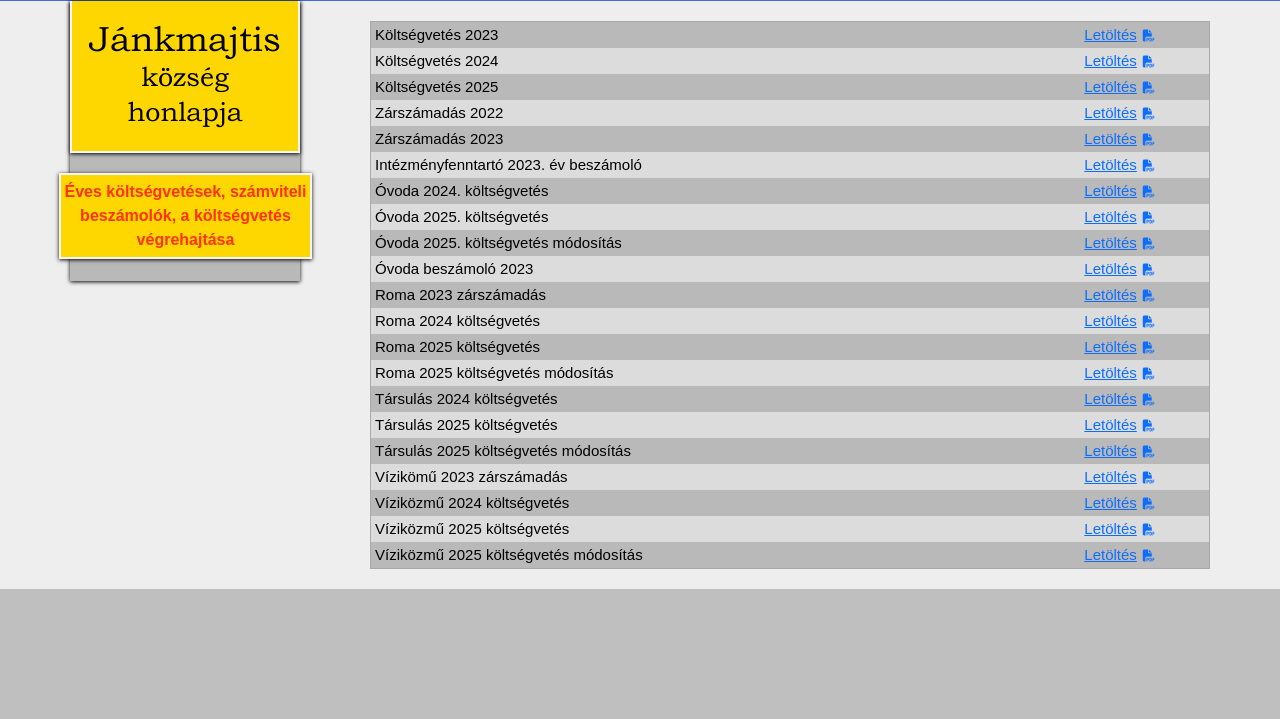
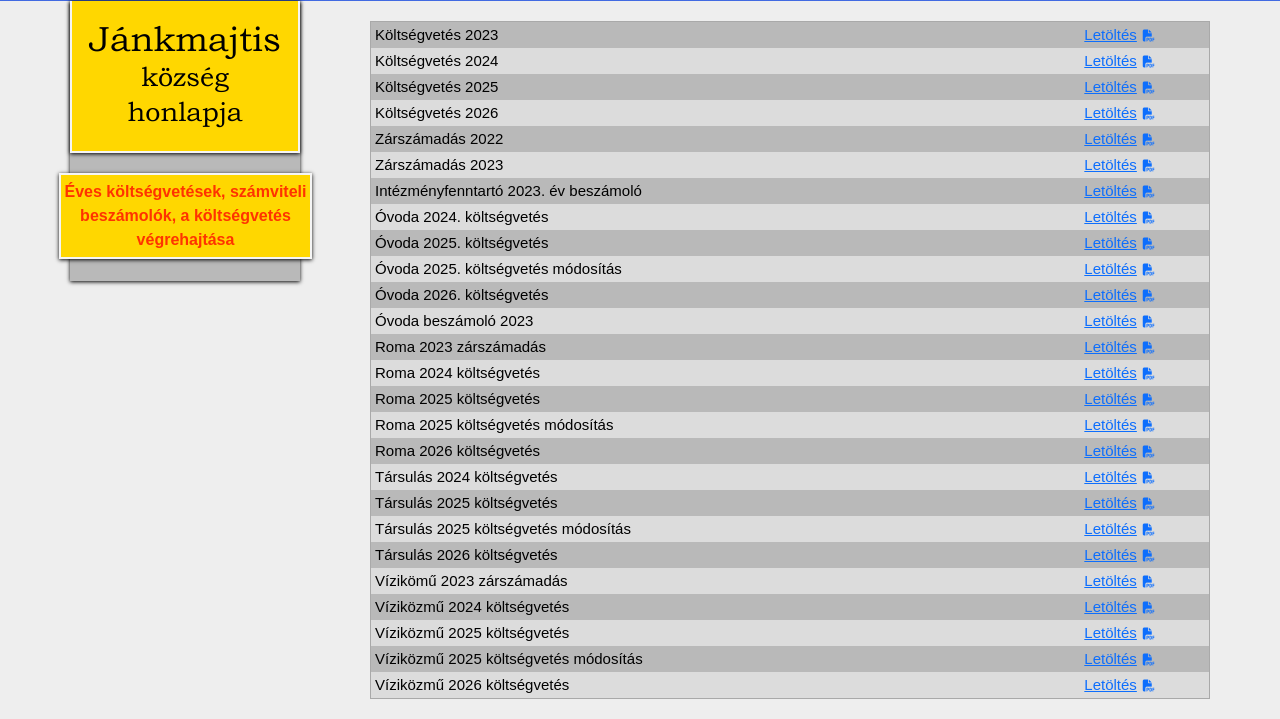
Before and after one commit to vekonypeter/jankmajtis_web, a PHP site: page /gazd_eves_koltsegvetesek.php in a window 1280 px wide. Shown: the part 354-1073 px from the top of the page. Before the commit the page ends 943 px from the top, so only its background shows below. Run offline with PHP 8.4, Linux system fonts and the light colour scheme; some libraries are stand-ins or nearby versions.

Commit message:
add 2026 költségvetés documents
Co-Authored-By: Claude Opus 4.6 <noreply@anthropic.com>

```diff
--- a/gazd_eves_koltsegvetesek.php
+++ b/gazd_eves_koltsegvetesek.php
@@ -40,6 +40,10 @@ include('header.php');
                             <td><a href="./docs/gazdalkodas/Jánkmajtis 2025. költségvetés.pdf" target="_blank">Letöltés<i class="fa-solid fa-menu fa-file-pdf"></i></a></td>
                         </tr>
                         <tr>
+                            <td>Költségvetés 2026</td>
+                            <td><a href="./docs/gazdalkodas/2026. költségvetés Jánkmajtis.pdf" target="_blank">Letöltés<i class="fa-solid fa-menu fa-file-pdf"></i></a></td>
+                        </tr>
+                        <tr>
                             <td>Zárszámadás 2022</td>
                             <td><a href="./docs/gazdalkodas/Jánkmajtis 2022. zárszámadás.pdf" target="_blank">Letöltés<i class="fa-solid fa-menu fa-file-pdf"></i></a></td>
                         </tr>
@@ -64,6 +68,10 @@ include('header.php');
                             <td><a href="docs/gazdalkodas/ovoda_2025_kv_mod.pdf" target="_blank">Letöltés<i class="fa-solid fa-menu fa-file-pdf"></i></a></td>
                         </tr>
                         <tr>
+                            <td>Óvoda 2026. költségvetés</td>
+                            <td><a href="./docs/gazdalkodas/Óvoda 2026. költségvetés.pdf" target="_blank">Letöltés<i class="fa-solid fa-menu fa-file-pdf"></i></a></td>
+                        </tr>
+                        <tr>
                             <td>Óvoda beszámoló 2023</td>
                             <td><a href="docs/gazdalkodas/Óvoda beszámoló 2023.pdf" target="_blank">Letöltés<i class="fa-solid fa-menu fa-file-pdf"></i></a></td>
                         </tr>
@@ -84,6 +92,10 @@ include('header.php');
                             <td><a href="docs/gazdalkodas/roma_2025_kv_mod.pdf" target="_blank">Letöltés<i class="fa-solid fa-menu fa-file-pdf"></i></a></td>
                         </tr>
                         <tr>
+                            <td>Roma 2026 költségvetés</td>
+                            <td><a href="./docs/gazdalkodas/Roma 2026 költségvetés.pdf" target="_blank">Letöltés<i class="fa-solid fa-menu fa-file-pdf"></i></a></td>
+                        </tr>
+                        <tr>
                             <td>Társulás 2024 költségvetés</td>
                             <td><a href="docs/gazdalkodas/Társulás 2024 költségvetés.pdf" target="_blank">Letöltés<i class="fa-solid fa-menu fa-file-pdf"></i></a></td>
                         </tr>
@@ -94,6 +106,10 @@ include('header.php');
                         <tr>
                             <td>Társulás 2025 költségvetés módosítás</td>
                             <td><a href="docs/gazdalkodas/tarsulas_2025_kv_mod.pdf" target="_blank">Letöltés<i class="fa-solid fa-menu fa-file-pdf"></i></a></td>
+                        </tr>
+                        <tr>
+                            <td>Társulás 2026 költségvetés</td>
+                            <td><a href="./docs/gazdalkodas/Társulás 2026 költségvetés.pdf" target="_blank">Letöltés<i class="fa-solid fa-menu fa-file-pdf"></i></a></td>
                         </tr>
                         <tr>
                             <td>Vízikömű 2023 zárszámadás</td>
@@ -111,6 +127,10 @@ include('header.php');
                             <td>Víziközmű 2025 költségvetés módosítás</td>
                             <td><a href="docs/gazdalkodas/vizikozmu_2025_kv_mod.pdf" target="_blank">Letöltés<i class="fa-solid fa-menu fa-file-pdf"></i></a></td>
                         </tr>
+                        <tr>
+                            <td>Víziközmű 2026 költségvetés</td>
+                            <td><a href="./docs/gazdalkodas/Víziközmű 2026 költségvetés.pdf" target="_blank">Letöltés<i class="fa-solid fa-menu fa-file-pdf"></i></a></td>
+                        </tr>
                     </table>
                 </div>
             </div>
```
